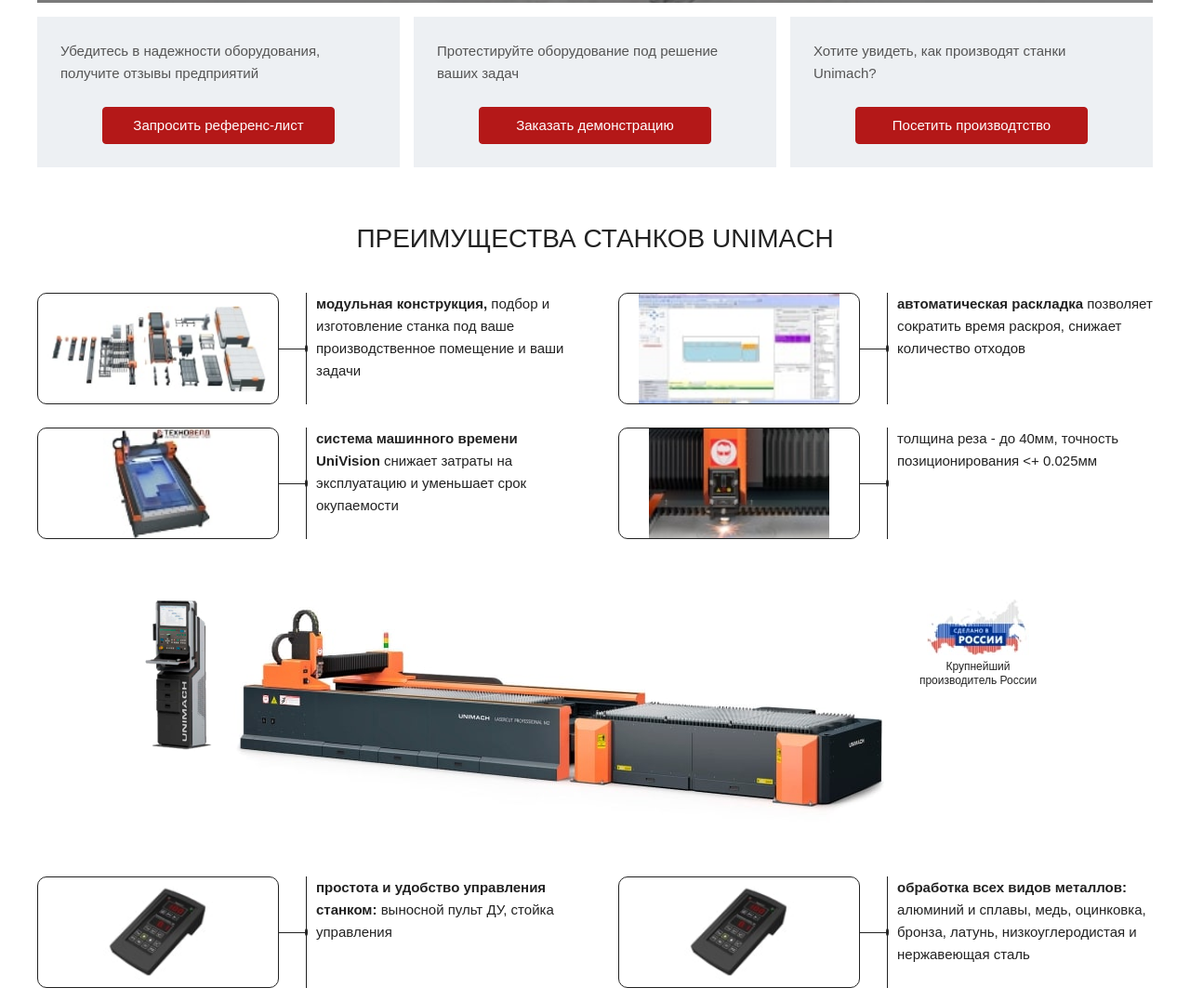
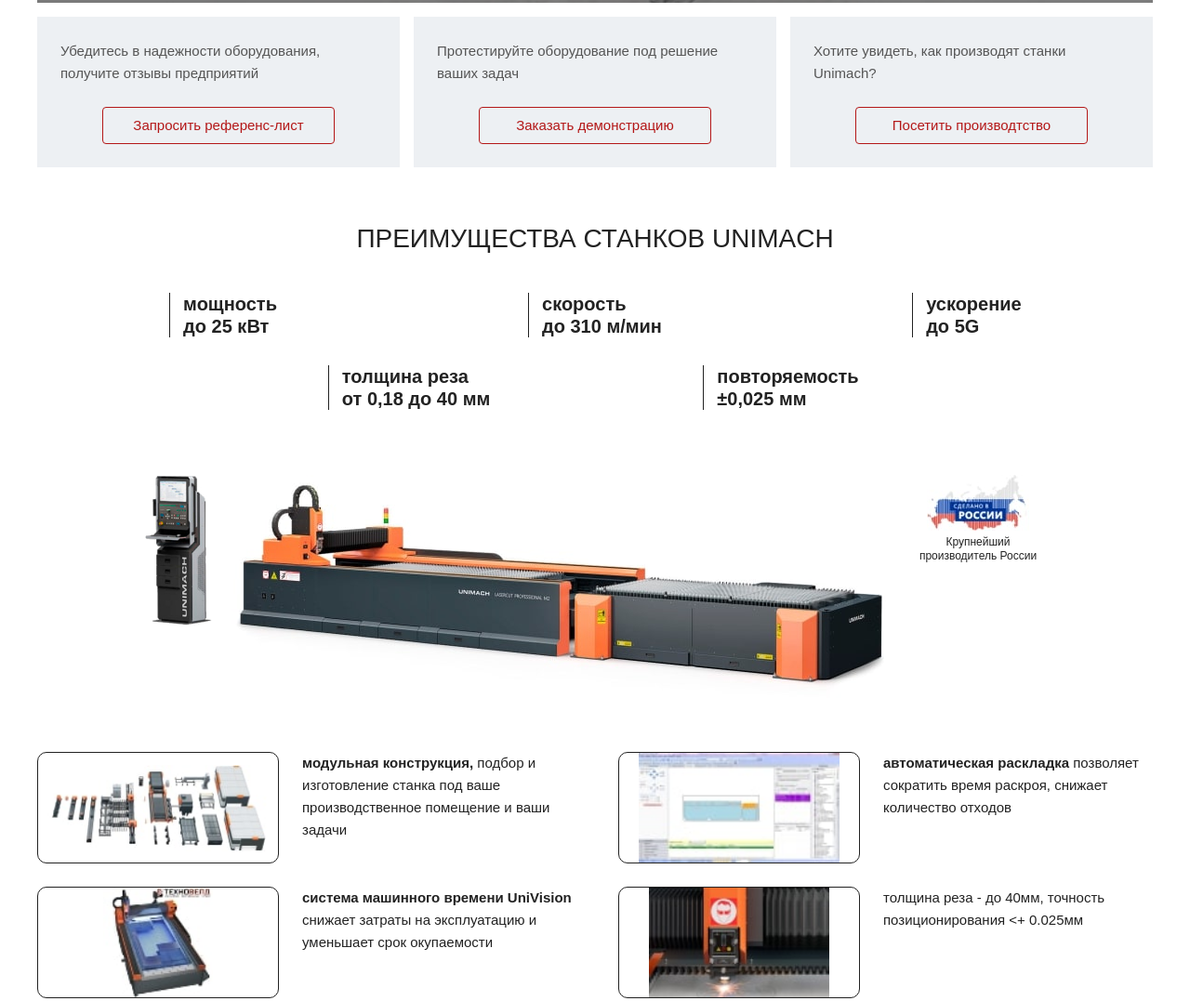
Before and after one commit to 33krisss55/Laser, a plain HTML site: page index.html in a window 1280 px wide. Shown: the part 847-1924 px from the top of the page at 93% size. Drawn offline with nearby package versions, Linux system fonts and the light colour scheme.

Commit message:
правки

```diff
--- a/index.html
+++ b/index.html
@@ -1257,15 +1257,15 @@
                     <div class="col-md-12 info-block">
                         <div class="info-block__item">
                             <p class="info-block__text">Убедитесь в надежности оборудования, получите отзывы предприятий</p>
-                            <div class="btn btn-default fix">Запросить референс-лист</div>
+                            <div class="btn btn-default btn-transparent-bg fix">Запросить референс-лист</div>
                         </div>
                         <div class="info-block__item">
                             <p class="info-block__text">Протестируйте оборудование под решение ваших задач</p>
-                            <div class="btn btn-default fix">Заказать демонстрацию</div>
+                            <div class="btn btn-default btn-transparent-bg fix">Заказать демонстрацию</div>
                         </div>
                         <div class="info-block__item">
                             <p class="info-block__text">Хотите увидеть, как производят станки Unimach?</p>
-                            <div class="btn btn-default fix">Посетить производтство</div>
+                            <div class="btn btn-default btn-transparent-bg fix">Посетить производтство</div>
                         </div>
                     </div>
                 </div>
@@ -1275,43 +1275,40 @@
                 <div class="maxwidth-theme">
                     <div class="col-md-12">
                         <h2 class="title">Преимущества станков UNIMACH</h2>
+                        <div class="values">
+                            <div class="values__item">
+                                <div class="values__item-content">
+                                    <span class="values__item-text">мощность</span>
+                                    <span class="values__item-text">до 25 кВт</span>
+                                </div>
+                            </div>
+                            <div class="values__item">
+                                <div class="values__item-content">
+                                    <span class="values__item-text">скорость</span>
+                                    <span class="values__item-text">до 310 м/мин</span>
+                                </div>
+                            </div>
+                            <div class="values__item">
+                                <div class="values__item-content">
+                                    <span class="values__item-text">ускорение</span>
+                                    <span class="values__item-text">до 5G</span>
+                                </div>
+                            </div>
+                            <div class="values__item">
+                                <div class="values__item-content">
+                                    <span class="values__item-text">толщина реза</span>
+                                    <span class="values__item-text">от 0,18 до 40 мм</span>
+                                </div>
+                            </div>
+                            <div class="values__item">
+                                <div class="values__item-content">
+                                    <span class="values__item-text">повторяемость</span>
+                                    <span class="values__item-text">±0,025 мм</span>
+                                </div>
+                            </div>
+                        </div>
+
                         <div class="advantages">
-                            <div class="advantages__item">
-                                <div class="advantages__img">
-                                    <div class="advantages__img-border"><img src="images/advantages/img1.jpg" alt=""></div>
-                                </div>
-                                <div class="advantages__text">
-                                    <span class="advantages__text-title">модульная конструкция,</span> подбор и изготовление
-                                    станка под ваше производственное помещение и ваши задачи
-                                </div>
-                            </div>
-                            <div class="advantages__item">
-                                <div class="advantages__img">
-                                    <div class="advantages__img-border"><img src="images/advantages/img5.jpg" alt=""></div>
-                                </div>
-                                <div class="advantages__text">
-                                    <span class="advantages__text-title">автоматическая раскладка</span> позволяет сократить
-                                    время раскроя, снижает количество отходов
-                                </div>
-                            </div>
-                            <div class="advantages__item">
-                                <div class="advantages__img">
-                                    <div class="advantages__img-border"><img src="images/advantages/img2.jpg" alt=""></div>
-                                </div>
-                                <div class="advantages__text">
-                                    <span class="advantages__text-title">система машинного времени UniVision</span> снижает
-                                    затраты на эксплуатацию и уменьшает срок окупаемости
-                                </div>
-                            </div>
-                            <div class="advantages__item">
-                                <div class="advantages__img">
-                                    <div class="advantages__img-border"><img src="images/advantages/img6.jpg" alt=""></div>
-                                </div>
-                                <div class="advantages__text">
-                                    толщина реза - до 40мм, точность позиционирования <+ 0.025мм
-                                </div>
-                            </div>
-
                             <div class="advantages__item-all-width">
                                 <div class="advantages__item-all-width__img"><img alt=""
                                                                                   src="images/advantages/img-m-1.jpg"></div>
@@ -1321,6 +1318,42 @@
                                 <div class="advantages__item-all-width__img made">
                                     <img alt="" src="images/advantages/img-m-2.jpg">
                                     <span class="advantages__item-all-width__text">Крупнейший производитель России</span>
+                                </div>
+                            </div>
+
+                            <div class="advantages__item">
+                                <div class="advantages__img">
+                                    <div class="advantages__img-border"><img src="images/advantages/img1.jpg" alt=""></div>
+                                </div>
+                                <div class="advantages__text">
+                                    <span class="advantages__text-title">модульная конструкция,</span> подбор и изготовление
+                                    станка под ваше производственное помещение и ваши задачи
+                                </div>
+                            </div>
+                            <div class="advantages__item">
+                                <div class="advantages__img">
+                                    <div class="advantages__img-border"><img src="images/advantages/img5.jpg" alt=""></div>
+                                </div>
+                                <div class="advantages__text">
+                                    <span class="advantages__text-title">автоматическая раскладка</span> позволяет сократить
+                                    время раскроя, снижает количество отходов
+                                </div>
+                            </div>
+                            <div class="advantages__item">
+                                <div class="advantages__img">
+                                    <div class="advantages__img-border"><img src="images/advantages/img2.jpg" alt=""></div>
+                                </div>
+                                <div class="advantages__text">
+                                    <span class="advantages__text-title">система машинного времени UniVision</span> снижает
+                                    затраты на эксплуатацию и уменьшает срок окупаемости
+                                </div>
+                            </div>
+                            <div class="advantages__item">
+                                <div class="advantages__img">
+                                    <div class="advantages__img-border"><img src="images/advantages/img6.jpg" alt=""></div>
+                                </div>
+                                <div class="advantages__text">
+                                    толщина реза - до 40мм, точность позиционирования <+ 0.025мм
                                 </div>
                             </div>
 
@@ -1844,7 +1877,7 @@
                 <div class="maxwidth-theme">
                     <div class="col-md-12">
                         <h2 class="title">О компании UNIMACH</h2>
-                        <div class="about-slider js-examples-slider">
+                        <div class="about-slider js-about-slider">
                             <div href="#" class="about-slider__item">
                                 <img src="images/examples/img1.jpg" alt="">
                             </div>
@@ -1896,25 +1929,21 @@
             <section class="drag-block container home-section"  data-order="">
                 <div class="maxwidth-theme">
                     <div class="col-md-12">
-                        <h2 class="title">Примеры работ станков лазерной резки металла</h2>
-                        <div class="examples-slider js-examples-slider">
+                        <div class="examples-slider js-video-slider">
                             <div href="#" class="examples-slider__item">
-                                <img src="images/examples/img1.jpg" alt="">
+                                <iframe src="https://www.youtube.com/embed/AOrXc0akjJc" frameborder="0" allow="accelerometer; autoplay; clipboard-write; encrypted-media; gyroscope; picture-in-picture" allowfullscreen></iframe>
                             </div>
                             <div href="#" class="examples-slider__item">
-                                <img src="images/examples/img2.jpg" alt="">
+                                <iframe src="https://www.youtube.com/embed/VOZ6ONrLXYs" frameborder="0" allow="accelerometer; autoplay; clipboard-write; encrypted-media; gyroscope; picture-in-picture" allowfullscreen></iframe>
                             </div>
                             <div href="#" class="examples-slider__item">
-                                <img src="images/examples/img3.jpg" alt="">
+                                <iframe src="https://www.youtube.com/embed/S4pPrShqP-s" frameborder="0" allow="accelerometer; autoplay; clipboard-write; encrypted-media; gyroscope; picture-in-picture" allowfullscreen></iframe>
                             </div>
                             <div href="#" class="examples-slider__item">
-                                <img src="images/examples/img1.jpg" alt="">
+                                <iframe src="https://www.youtube.com/embed/lsgFGBjgR2Y" frameborder="0" allow="accelerometer; autoplay; clipboard-write; encrypted-media; gyroscope; picture-in-picture" allowfullscreen></iframe>
                             </div>
                             <div href="#" class="examples-slider__item">
-                                <img src="images/examples/img2.jpg" alt="">
-                            </div>
-                            <div href="#" class="examples-slider__item">
-                                <img src="images/examples/img3.jpg" alt="">
+                                <iframe src="https://www.youtube.com/embed/cKT_bHs4pEo" frameborder="0" allow="accelerometer; autoplay; clipboard-write; encrypted-media; gyroscope; picture-in-picture" allowfullscreen></iframe>
                             </div>
                         </div>
                     </div>
--- a/styles/style.css
+++ b/styles/style.css
@@ -54,13 +54,19 @@ h4.banner-block__item-title{margin-bottom: 15px; font-size: 24px;}
 .info-block__item{width: calc(33.33% - 10px); background-color: #edf0f3; display: flex; flex-direction: column; box-sizing: border-box; padding: 25px; justify-content: space-between;}
 
 /*Преимущества*/
+.values{position: relative; display: flex; justify-content: center; flex-wrap: wrap;}
+.values__item{position: relative; font-weight: bold; font-size: 20px; margin-bottom: 30px; width: 33.33%; padding: 0 10px; display: flex; justify-content: center;}
+.values__item-content{position: relative; padding-left: 15px;}
+.values__item-text{display: block;}
+.values__item-content:before{content: ''; width: 1px; height: 100%; background-color: #222222; position: absolute; left: 0; top: 0;}
+
 .advantages{position: relative; display: flex; justify-content: space-between; flex-wrap: wrap;}
 .advantages__item{position: relative; width: calc(50% - 25px); margin-bottom: 25px; display: flex;}
-.advantages__img{position: relative; padding-right: 30px; display: flex; align-items: center;}
-.advantages__img:after{content: ''; height: 100%; width: 1px; position: absolute; right: 0; top: 0; background-color: #222222;}
-.advantages__img:before{content: ''; position: absolute; width: 3px; height: 8px; border-radius: 50%; background-color: #222222; top: 50%; margin-top: -4px; right: -1px;}
+.advantages__img{position: relative; padding-right: 15px; display: flex; align-items: center;}
+/*.advantages__img:after{content: ''; height: 100%; width: 1px; position: absolute; right: 0; top: 0; background-color: #222222;}*/
+/*.advantages__img:before{content: ''; position: absolute; width: 3px; height: 8px; border-radius: 50%; background-color: #222222; top: 50%; margin-top: -4px; right: -1px;}*/
 .advantages__img-border{display: flex; align-items: center; justify-content: center; position: relative; border: 1px solid #222222; border-radius: 10px; background: #FFFFFF; height: 120px; width: 260px; flex-shrink: 0;}
-.advantages__img-border:after{content: ''; position: absolute; height: 1px; right: -30px; z-index: -1; top: 50%; margin-top: -0.5px; width: 100%; background-color: #222222;}
+/*.advantages__img-border:after{content: ''; position: absolute; height: 1px; right: -30px; z-index: -1; top: 50%; margin-top: -0.5px; width: 100%; background-color: #222222;}*/
 .advantages__img-border img{width: 100%; height: 100%; object-fit: contain;}
 .advantages__text{position: relative; box-sizing: border-box; padding-left: 10px;}
 .advantages__text-title{font-weight: bold;}
@@ -94,6 +100,9 @@ p.about-block__item-text{margin: 0;}
 .examples-slider__item, .about-slider__item{width: 100%;}
 .examples-slider__item img, .about-slider__item img{width: 100%; height: 100%; object-fit: cover;}
 
+.examples-slider__item{position: relative; padding-bottom: 56.25%; height: 0; margin: 0 auto; overflow: hidden;}
+.examples-slider__item iframe{position: absolute; top: 0; left: 0; width: 100%; height: 100%; border-width: 0; outline-width: 0;}
+
 
 
 @media screen and (max-width: 1024px){
@@ -119,6 +128,7 @@ p.about-block__item-text{margin: 0;}
     .advantages__item{width: 100%;}
     .calculate-form{padding: 25px;}
     .advantages__img-border{width: 260px;}
+    .values__item{font-size: 16px;}
 }
 
 @media screen and (max-width: 600px){
@@ -129,6 +139,8 @@ p.about-block__item-text{margin: 0;}
     .advantages__item-all-width{margin: 15px 0;}
 
     .about-block__item{width: 100%; margin-bottom: 15px;}
+    .values__item{font-size: 14px;}
+    .values__item-content{padding-left: 10px;}
 }
 
 @media screen and (max-width: 425px){
@@ -151,11 +163,12 @@ p.about-block__item-text{margin: 0;}
 
     .about-block__item{padding: 5px 0 5px 15px;}
 
-    .examples-slider, .about-slider{padding: 25px 60px;}
+    .examples-slider, .about-slider{padding: 25px;}
     .owl-prev{left: 5px;}
     .owl-next{right: 5px;}
 
     .calculate-form{padding: 25px 15px;}
     .portfolio.front .item .text .title{font-size: 13px;}
-
+    .values__item{width: 100%; padding: 0; justify-content: flex-start; margin-bottom: 15px;}
+    .values__item-text{display: inline-block;}
 }
```
Also changed, not shown: js/js.js (+19 -1 lines).
